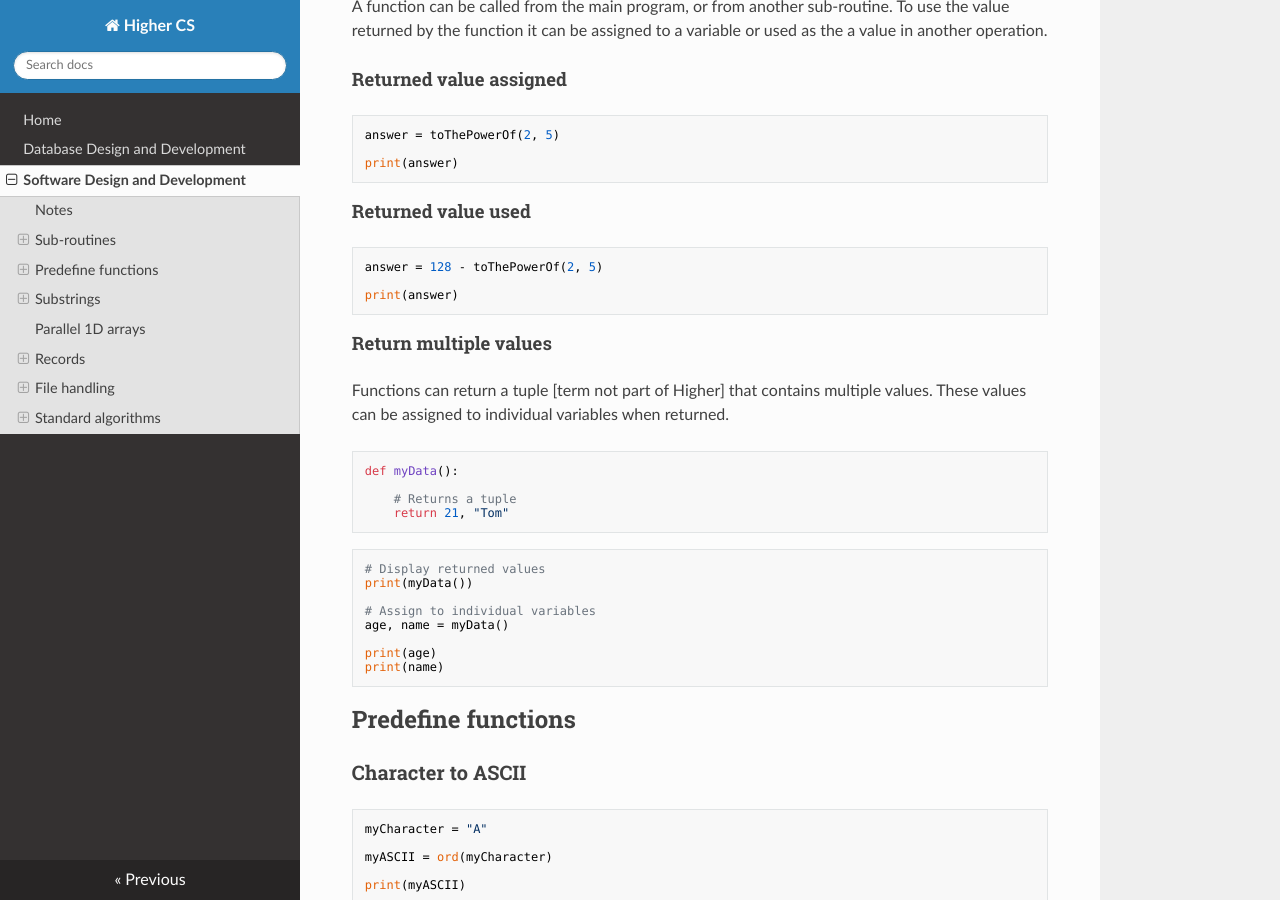
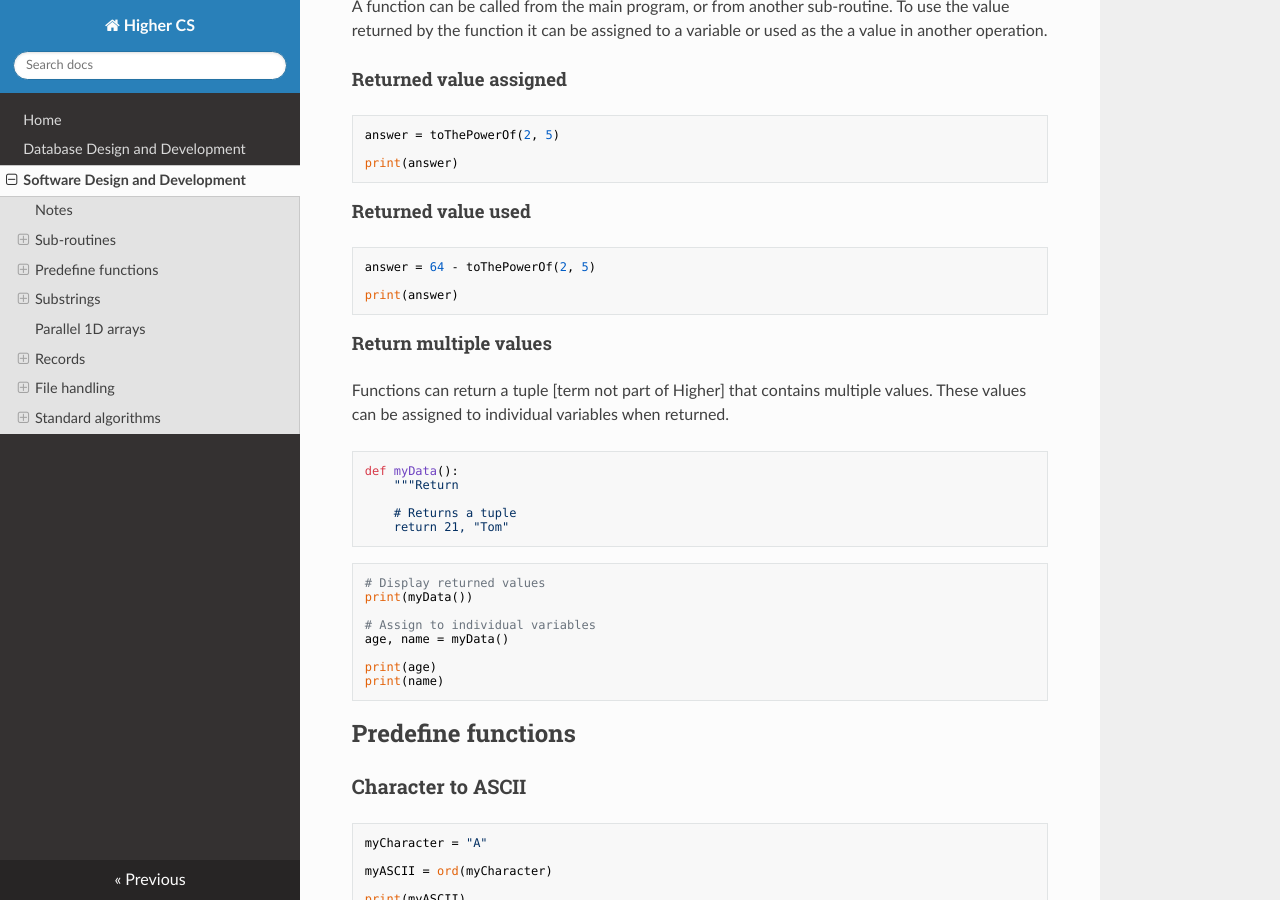
Before and after one commit to MrFriendCS/H-CS, an MkDocs documentation site: the page built from docs/H-CS-SDD.md, in a window 1280 px wide and 900 px high, scrolled down 1306 px. Built offline with MkDocs 1.6.1, drawn with Linux system fonts in a browser that asks for light colours; nearby versions of some CDN libraries; part of the change alters nothing that is shown.

Commit message:
docs/H-CS-SDD.md updated from https://stackedit.io/

````diff
--- a/docs/H-CS-SDD.md
+++ b/docs/H-CS-SDD.md
@@ -67,7 +67,7 @@ print(answer)
 #### Returned value used
 
 ``` python
-answer = 128 - toThePowerOf(2, 5)
+answer = 64 - toThePowerOf(2, 5)
 
 print(answer)
 ```
@@ -78,6 +78,7 @@ Functions can return a tuple [term not part of Higher] that contains multiple va
 
 ``` python
 def myData():
+    """Return
 
     # Returns a tuple
     return 21, "Tom"
@@ -566,8 +567,8 @@ for index in range(len(names)):
 print("Found " + str(count) + " occurence(s)")
 ```
 <!--stackedit_data:
-eyJoaXN0b3J5IjpbMzE0NzM2NTY5LDE5MDQ1ODE5NTcsMTYxMD
-k2ODA4NywtODUwNjI5Mzc4LDQ4ODI1MzUyNiwtMTI5Njk3MDAz
-OSwyMDM1ODQ5ODc2LC0xNTc5MzY3ODk2LDE0MzAzMzM2MTEsMT
-kzMTkwNDM0LDE2ODQ5ODMyNzRdfQ==
+eyJoaXN0b3J5IjpbMjA3MzQzMjgyNiwxOTA0NTgxOTU3LDE2MT
+A5NjgwODcsLTg1MDYyOTM3OCw0ODgyNTM1MjYsLTEyOTY5NzAw
+MzksMjAzNTg0OTg3NiwtMTU3OTM2Nzg5NiwxNDMwMzMzNjExLD
+E5MzE5MDQzNCwxNjg0OTgzMjc0XX0=
 -->
````
